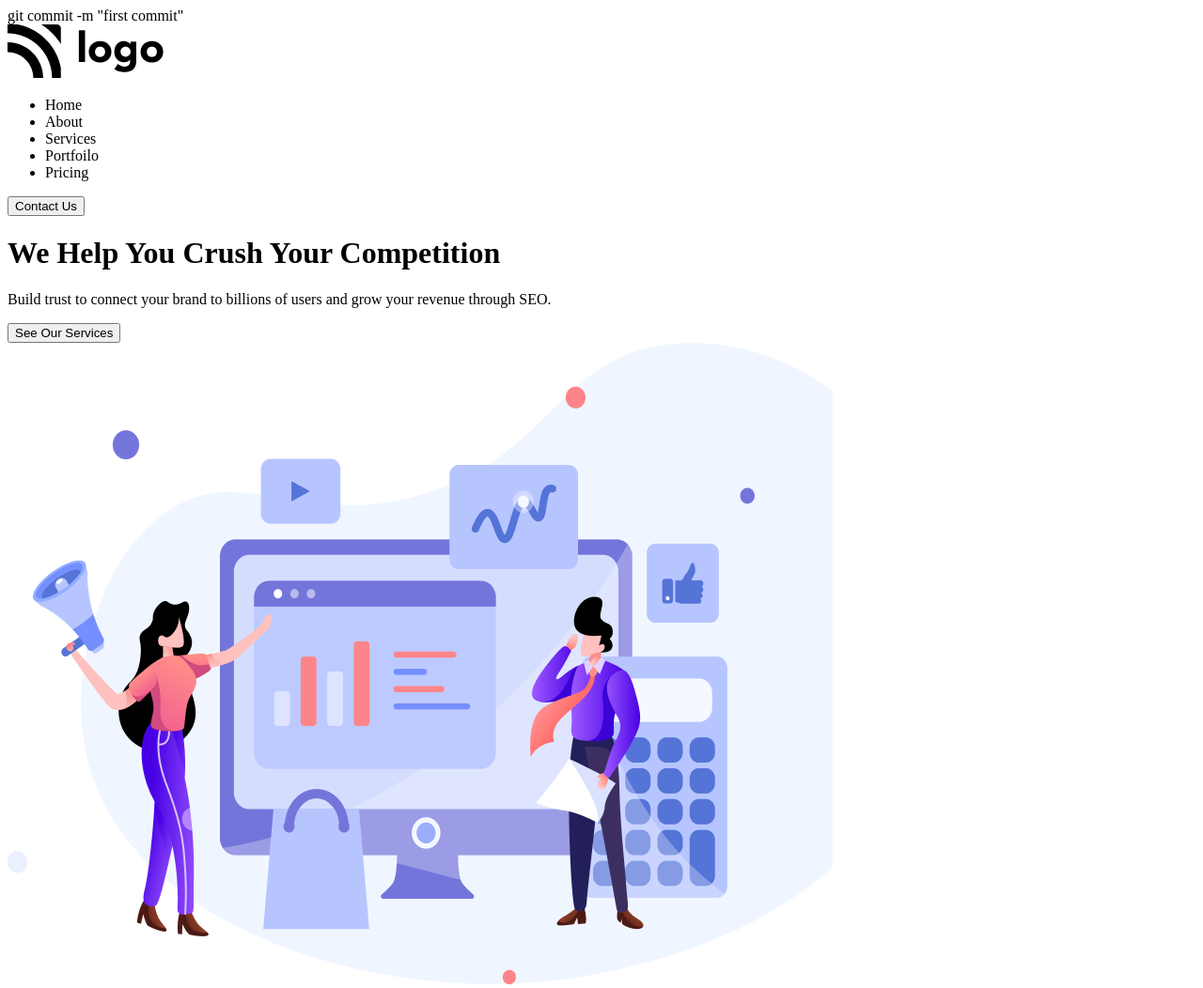
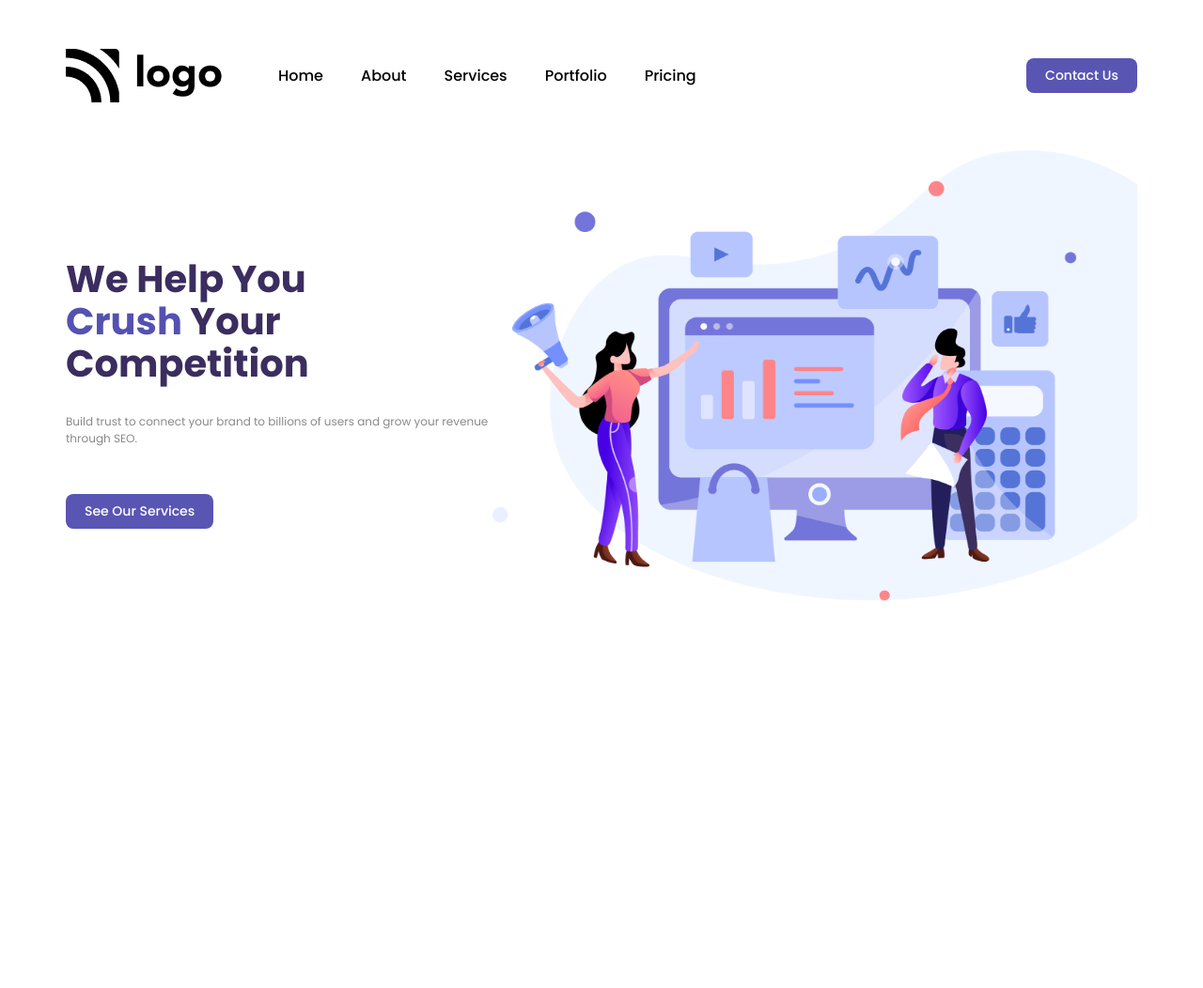
Before and after one commit to SangeetaRathore/web_site, a plain HTML site: page index.html in a window 1280 px wide. Shown: the whole page at 94% size. After the commit the page ends 800 px from the top, so only its background shows below. Drawn offline with Linux system fonts and the light colour scheme.

Commit message:
Complete

```diff
--- a/index.html
+++ b/index.html
@@ -6,18 +6,27 @@
     <title>project 2</title>
     <!-- css link -->
     <link rel="stylesheet" href="style.css">
+
+    <!-- font style -->
+    <link rel="preconnect" href="https://fonts.googleapis.com" />
+    <link rel="preconnect" href="https://fonts.gstatic.com" crossorigin />
+    <link
+      href="https://fonts.googleapis.com/css2?family=Poppins:wght@200;300;400;500;600;700;800&display=swap"
+      rel="stylesheet"
+    />
 </head>
-<body>git commit -m "first commit"
+<body>
+    <div class="contenier">
         <header>
             <nav>
-            <div>
-            <!-- logo and menu -->
+                <div class="logo_and_menu">
+                    <!-- logo_and_menu -->
                     <img src="./Logo.png" alt="logo" class="logo">
                     <ul>
                         <li><a href="#"></a>Home</li>
                         <li><a href="#"></a>About</li>
                         <li><a href="#"></a>Services</li>
-                    <li><a href="#"></a>Portfoilo</li>
+                        <li><a href="#"></a>Portfolio</li>
                         <li><a href="#"></a>Pricing</li>
                     </ul>
                 </div>
@@ -27,18 +36,20 @@
             </nav>
         </header>
         <main>
+            <div class="main">
                 <!-- left side -->
-        <div>
-             <h1>We Help You <span>Crush</span> Your Competition</h1>
+                <div class="left">
+                    <h1>We Help You <br> <span>Crush</span> Your <br> Competition</h1>
                     <p>Build trust to connect your brand to billions of users and grow
                     your revenue through SEO.</p>
                     <button>See Our Services</button>
                 </div>
                 <!-- right side -->
-        <div>
-            <!-- image -->
-            <img src="./Header Illustration.png" alt="">
+                <div class="image_div">
+                    <img src="./Header Illustration.png" alt="" class="side_image">
+                </div>
             </div>
         </main>
+    </div>
 </body>
 </html>
--- a/style.css
+++ b/style.css
@@ -0,0 +1,112 @@
+*{
+    padding: 0%;
+    margin: 0%;
+    box-sizing: border-box;
+    font-family: "Poppins", sans-serif;
+}
+
+
+.contenier{
+    background-color: #fff;
+    width: 100%;
+    height: 100vh;
+    padding: 0px 70px;
+    padding-bottom: 40px;
+}
+
+
+li{
+    list-style: none;
+    cursor: pointer;
+}
+
+a{
+    text-decoration: none;
+}
+
+nav{
+    /* padding: 60px 7%; */
+    height: 20vh;
+    width: 100%;
+    display: flex;
+    align-items: center;
+    justify-content: space-between;
+}
+
+ul{
+    display: flex;
+    column-gap: 40px;
+    font-weight: 500;
+ }
+ ul li:hover{
+    color: #4e16db;
+    font-weight: 500;
+    font-size: 15px;
+ }
+
+.logo_and_menu{
+    display: flex;
+    align-items: center;
+    column-gap: 60px;
+ }
+
+button{
+    color: #fff;
+    background-color: #5955b3;
+    border: none;
+    font-size: 14px;
+    padding: 8px 20px;
+    font-weight: 500;
+    border-radius: 8px ;
+ }
+
+.main{
+    display: flex;
+    align-items: start;
+    /* align-items: flex-start; */
+    justify-content: space-between;
+    height: 80vh;
+    width: 100%;
+    /* padding: 0 7% ; */
+    /* padding-bottom: 30px; */
+}
+.left{
+    /* padding: 17px  5px; */
+    width: 40%;
+    padding-top: 70px;
+
+}
+
+h1{
+    font-size: 40px;
+    color: #3b2d5f;
+    margin-top: 45px;
+    line-height: 45px;
+}
+h1 span{
+    color: #5551b1;
+}
+p{
+    color: #8c8888;
+    font-size: 12px;
+    font-weight: 400;
+    margin-top: 30px;
+    font-style: normal;
+    margin-bottom: 50px;
+}
+/*
+.side_image{
+    height: %
+} */
+
+
+.side_image{
+    width: 100%;
+    height: 100%;
+ }
+
+ .image_div{
+    width: 43rem;
+    height: 30rem;
+
+ }
```
Lines whose indentation alone changed are shown as unchanged.
